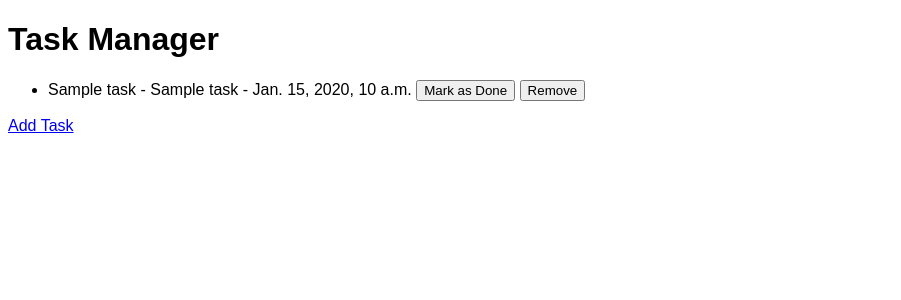
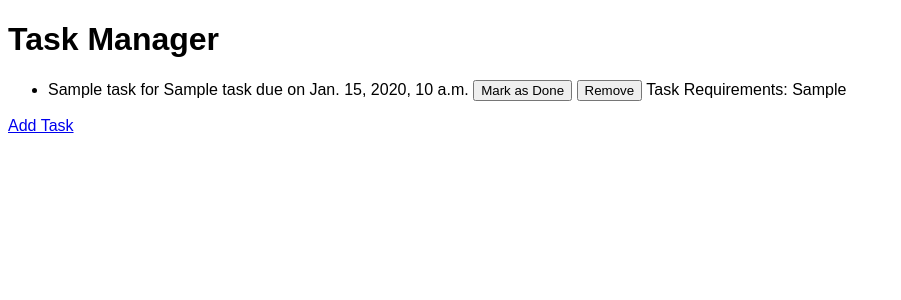
Before and after one commit to SophiaZ4/at1, a Django app: template eduprod/templates/eduprod/home.html in a window 1280 px wide. Shown: the part 102-402 px from the top of the page, without its empty margins (0-901 px from the left). Run offline with Django 3.2, Linux system fonts and the light colour scheme; the template is opened without the code that fills it: most values are stand-ins (such as "Sample title", 1, 10 or a date in 2020).

Commit message:
Finalised Version, small adjustment to layout

```diff
--- a/eduprod/models.py
+++ b/eduprod/models.py
@@ -16,7 +16,7 @@ class Task(models.Model):
         ('assessment', 'Assessment'),
     )
 
-#model with each data set needed with a restricted length
+#model with each data set with restrictions
     task_name = models.CharField(max_length=15)
     task_type = models.CharField(max_length=10, choices=TASK_TYPES)
     subject = models.CharField(max_length=15)
--- a/eduprod/templates/eduprod/home.html
+++ b/eduprod/templates/eduprod/home.html
@@ -4,12 +4,15 @@
     <ul>
         {% for task in tasks %}
         <li>
-            {{ task.task_name }} - {{ task.subject }} - {{ task.due_date }}
+            {{ task.task_name }} for {{ task.subject }} due on {{ task.due_date }}
             {% if task.is_done %}
             (Done)
             {% endif %}
             <button onclick="markDone({{task.id}})">Mark as Done</button>
             <button onclick="removeTask({{task.id}})">Remove</button>
+            {% if task.task_requirements %}
+                Task Requirements: {{ task.task_requirements }}
+            {% endif %}
         </li>
         {% endfor %}
     </ul>
--- a/eduprod/urls.py
+++ b/eduprod/urls.py
@@ -2,7 +2,6 @@ from django.urls import path
 from . import views
 
 urlpatterns = [
-    #path("", views.login_view, name="login"),
     path('home/', views.home, name='home'),
     path('add_task/', views.add_task, name='add_task'), #seperate website page for adding tasks
     path('mark_done/<int:task_id>', views.mark_task_done, name='mark_task_done'), #a page for marking specific tasks as done
--- a/eduprod/views.py
+++ b/eduprod/views.py
@@ -34,7 +34,6 @@ def add_task(request):
 
 #function to mark tasks as complete
 def mark_task_done(request, task_id):
-    #return HttpResponseBadRequest("Task type is required") #error message if task type is not specified
     task = Task.objects.get(id=task_id)
     task.is_done = True #booleen update
     task.save()
@@ -42,7 +41,6 @@ def mark_task_done(request, task_id):
 
 #function to remove a task
 def remove_task(request, task_id):
-    #return HttpResponseBadRequest("Task type is required") #error message if task type is not specified
     task = Task.objects.get(id=task_id)
     task.delete()
     return redirect('eduprod:home')
```
Also changed, not shown: db.sqlite3.
